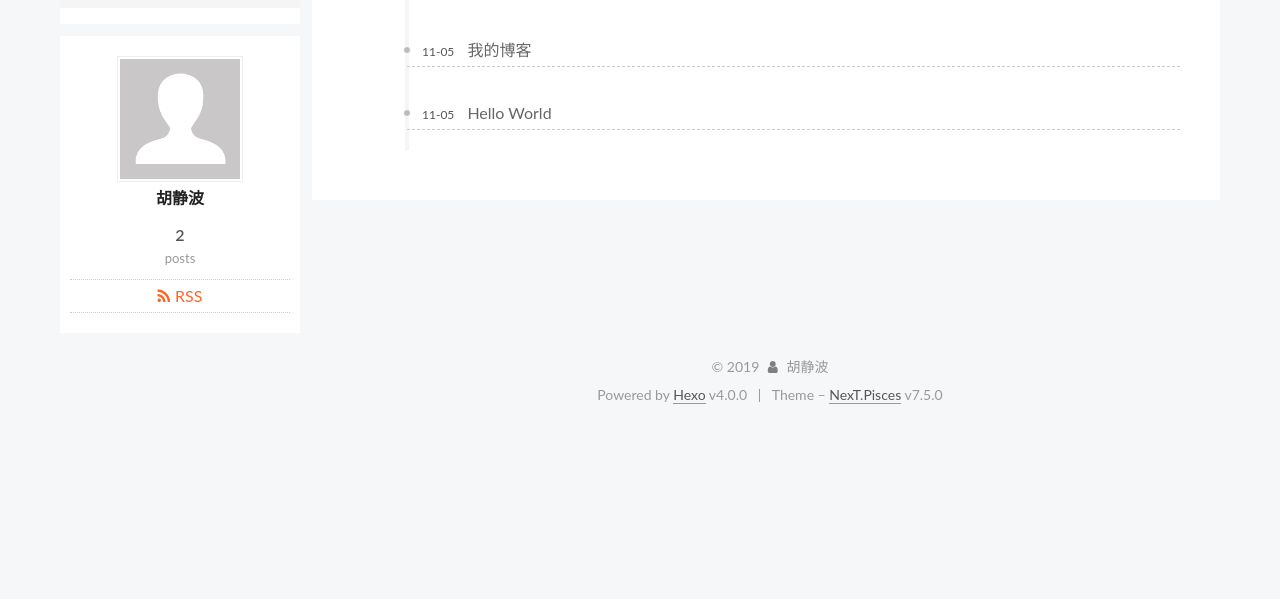
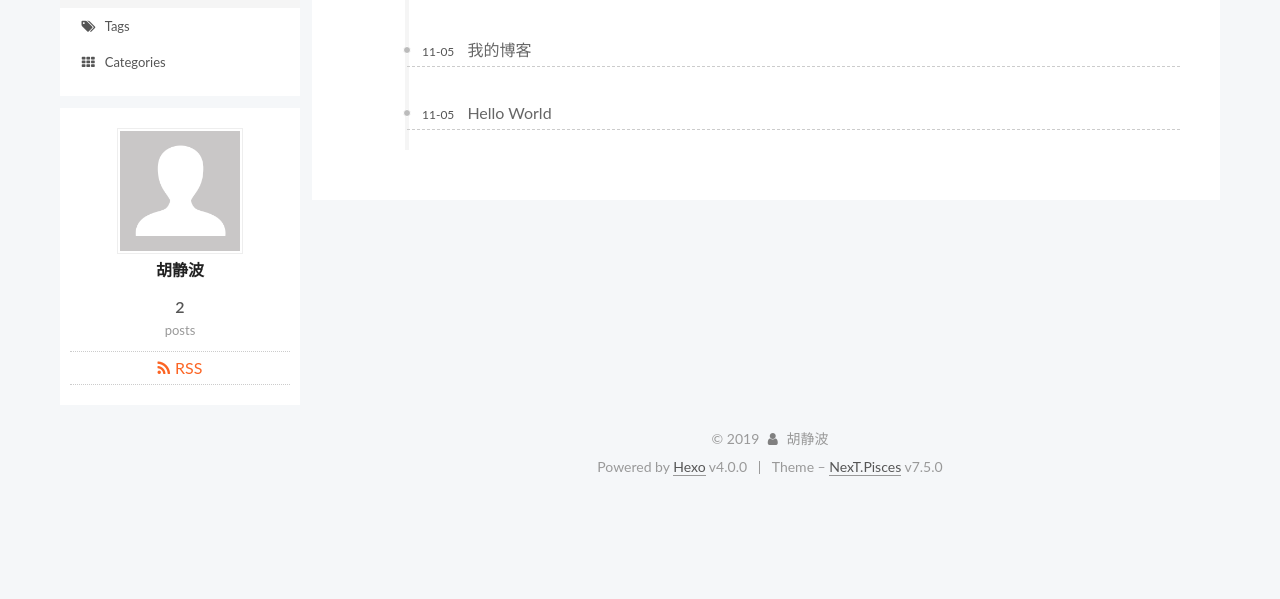
Before and after one commit to JingboHu/JingboHu.github.io, a plain HTML site: page archives/index.html in a window 1280 px wide. Shown: the part 201-800 px from the top of the page. Drawn offline with Linux system fonts and the light colour scheme.

Commit message:
Site updated: 2019-11-06 21:04:06

```diff
--- a/archives/index.html
+++ b/archives/index.html
@@ -144,6 +144,16 @@
         <li class="menu-item menu-item-archives">
 
     <a href="/archives/" rel="section"><i class="fa fa-fw fa-archive"></i>Archives</a>
+
+  </li>
+        <li class="menu-item menu-item-tags">
+
+    <a href="/tags/" rel="section"><i class="fa fa-fw fa-tags"></i>Tags</a>
+
+  </li>
+        <li class="menu-item menu-item-categories">
+
+    <a href="/categories/" rel="section"><i class="fa fa-fw fa-th"></i>Categories</a>
 
   </li>
   </ul>
--- a/css/main.css
+++ b/css/main.css
@@ -1146,7 +1146,7 @@ pre .javascript .function {
 }
 .links-of-author a::before,
 .links-of-author span.exturl::before {
-  background: #5c2249;
+  background: #1df60b;
   border-radius: 50%;
   content: ' ';
   display: inline-block;
```
Also changed, not shown: 2019/11/05/hello-world/index.html (+10 -0 lines), 2019/11/05/我的第一篇博客/index.html (+10 -0 lines), archives/2019/11/index.html (+10 -0 lines), archives/2019/index.html (+10 -0 lines), index.html (+10 -0 lines).
